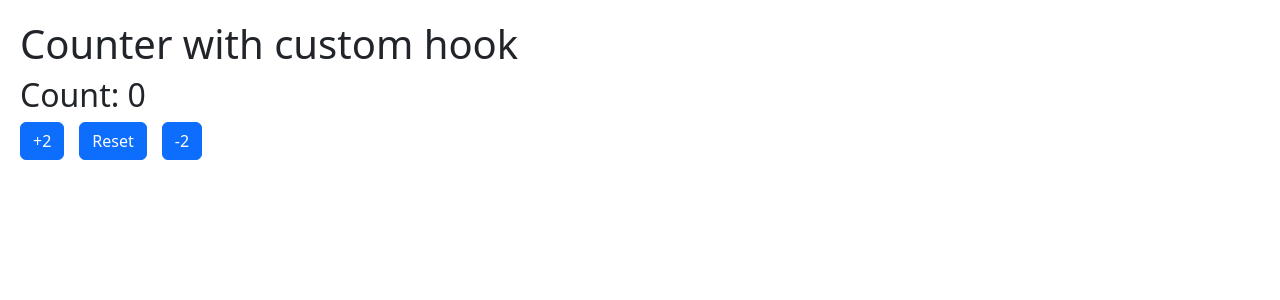
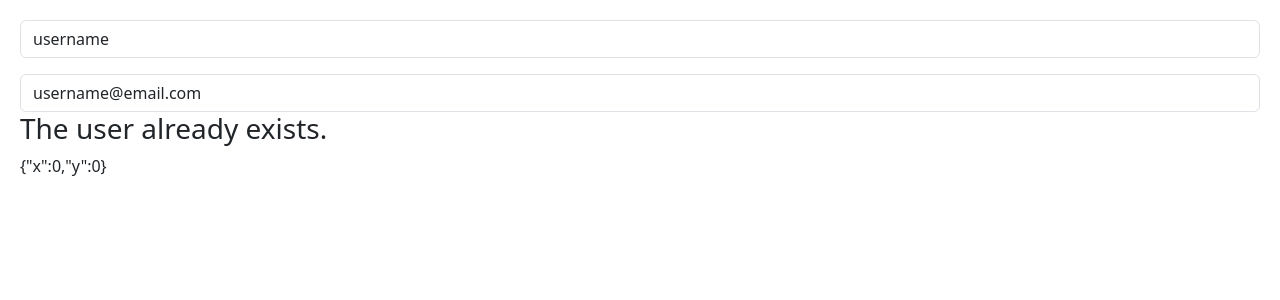
Before and after one commit to machelinos/react-udemy-ce-04-hooks-app, a React (Vite) app: page / in a window 1280 px wide. Shown: the top 300 px of the page. Built offline with nearby package versions, Linux system fonts and the light colour scheme.

Commit message:
03-useEffect

```diff
--- /dev/null
+++ b/src/03-useEffect/Message.jsx
@@ -0,0 +1,22 @@
+import { useEffect, useState } from 'react'
+
+export const Message = () => {
+  const [coords, setCoords] = useState({ x: 0, y: 0 })
+  const onMouseMove = ({ x, y }) => {
+    setCoords({ x, y })
+  }
+
+  useEffect(() => {
+    window.addEventListener('mousemove', onMouseMove)
+
+    return () => {
+      window.removeEventListener('mousemove', onMouseMove)
+    }
+  }, [])
+  return (
+    <>
+      <h3>The user already exists.</h3>
+      <p>{JSON.stringify(coords)}</p>
+    </>
+  )
+}
--- /dev/null
+++ b/src/03-useEffect/SimpleForm.jsx
@@ -0,0 +1,57 @@
+import { useEffect, useState } from 'react'
+import { Message } from './Message'
+
+export const SimpleForm = () => {
+  const [formState, setFormState] = useState({
+    username: 'username',
+    email: 'username@email.com',
+  })
+
+  const { username, email } = formState
+
+  const handleInputChange = ({ target }) => {
+    const { name, value } = target
+    setFormState({
+      ...formState,
+      [name]: value,
+    })
+  }
+
+  useEffect(() => {
+    console.log('useEffect called')
+  }, [])
+
+  useEffect(() => {
+    console.log('form changed')
+  }, [formState])
+
+  useEffect(() => {
+    console.log('email changed')
+  }, [email])
+
+  return (
+    <>
+      <form>
+        <input
+          type="text"
+          className="form-control"
+          name="username"
+          placeholder="username"
+          value={username}
+          onChange={handleInputChange}
+        />
+
+        <input
+          type="email"
+          className="form-control mt-3"
+          name="email"
+          placeholder="username@email.com"
+          value={email}
+          onChange={handleInputChange}
+        />
+      </form>
+
+      {username === 'username' && <Message />}
+    </>
+  )
+}
--- a/src/main.jsx
+++ b/src/main.jsx
@@ -1,10 +1,10 @@
-import React from 'react'
+// import React from 'react'
 import ReactDOM from 'react-dom/client'
 import './index.css'
-import { CounterWithCustomHook } from './02-CounterWithCustomhook/CounterWithCustomHook'
+import { SimpleForm } from './03-useEffect/SimpleForm'
 
 ReactDOM.createRoot(document.getElementById('root')).render(
-  <React.StrictMode>
-    <CounterWithCustomHook />
-  </React.StrictMode>,
+  //<React.StrictMode>
+  <SimpleForm />,
+  //</React.StrictMode>,
 )
```
